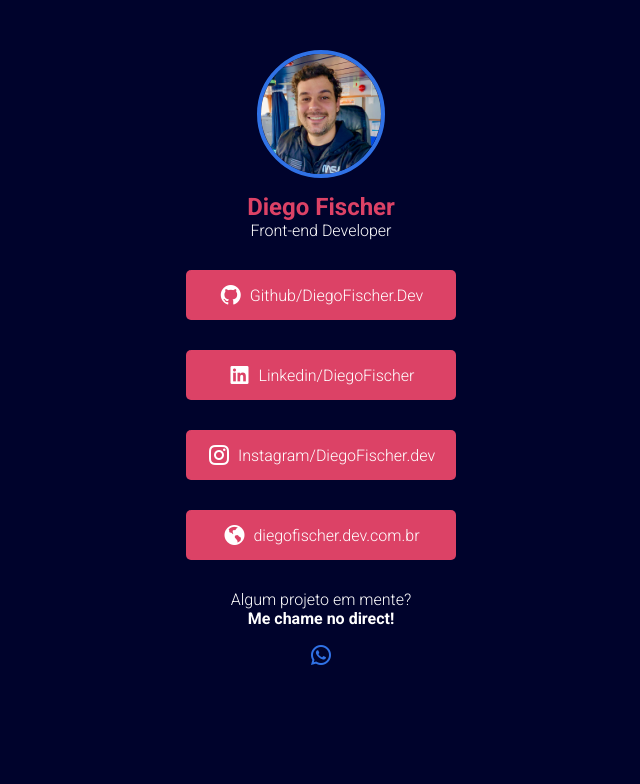
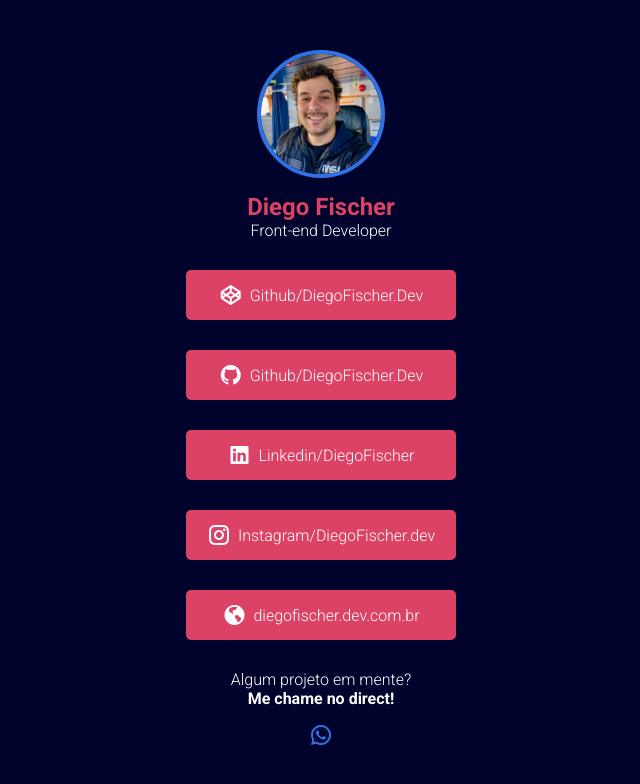
Before and after one commit to DiegoFischerDev/Web-And-Mobile-Page-Links, a plain HTML site: page index.html in a window 1280 px wide. Shown: the whole page, without its empty margins (319-959 px from the left). Drawn offline with nearby package versions, Linux system fonts and the light colour scheme.

Commit message:
add link to codepen

```diff
--- a/index.html
+++ b/index.html
@@ -26,7 +26,12 @@
     </header>
 
     <section>
-      <a class="link" href="https://github.com/DFishDev">
+      <a class="link" href="https://codepen.io/diegofischerdev">
+        <i class="ri-codepen-fill"></i>
+        Github/DiegoFischer.Dev
+      </a>
+
+      <a class="link" href="https://github.com/diegofischerdev">
         <i class="ri-github-fill"></i>
         Github/DiegoFischer.Dev
       </a>
```
